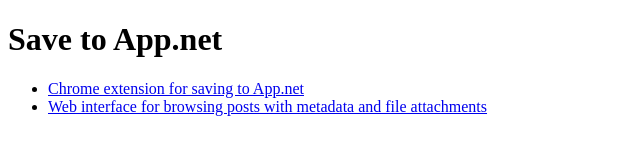
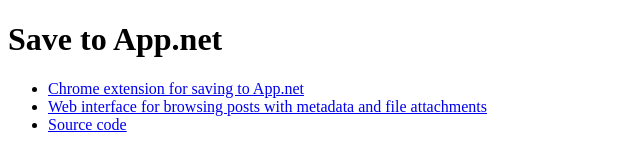
Before and after one commit to hubgit/save-to-appdotnet, a browser extension: page index.html in a window 1280 px wide. Shown: the whole page, without its empty margins (0-640 px from the left). Drawn offline with Linux system fonts and the light colour scheme.

Commit message:
link to source

```diff
--- a/index.html
+++ b/index.html
@@ -5,4 +5,5 @@
 <ul>
 	<li><a href="https://chrome.google.com/webstore/detail/save-to-appnet/chogbojclnkdiiegahkkjendgaolbpla">Chrome extension for saving to App.net</a></li>
 	<li><a href="web">Web interface for browsing posts with metadata and file attachments</a></li>
+	<li><a href="https://github.com/hubgit/save-to-appdotnet">Source code</a></li>
 </ul>
```
